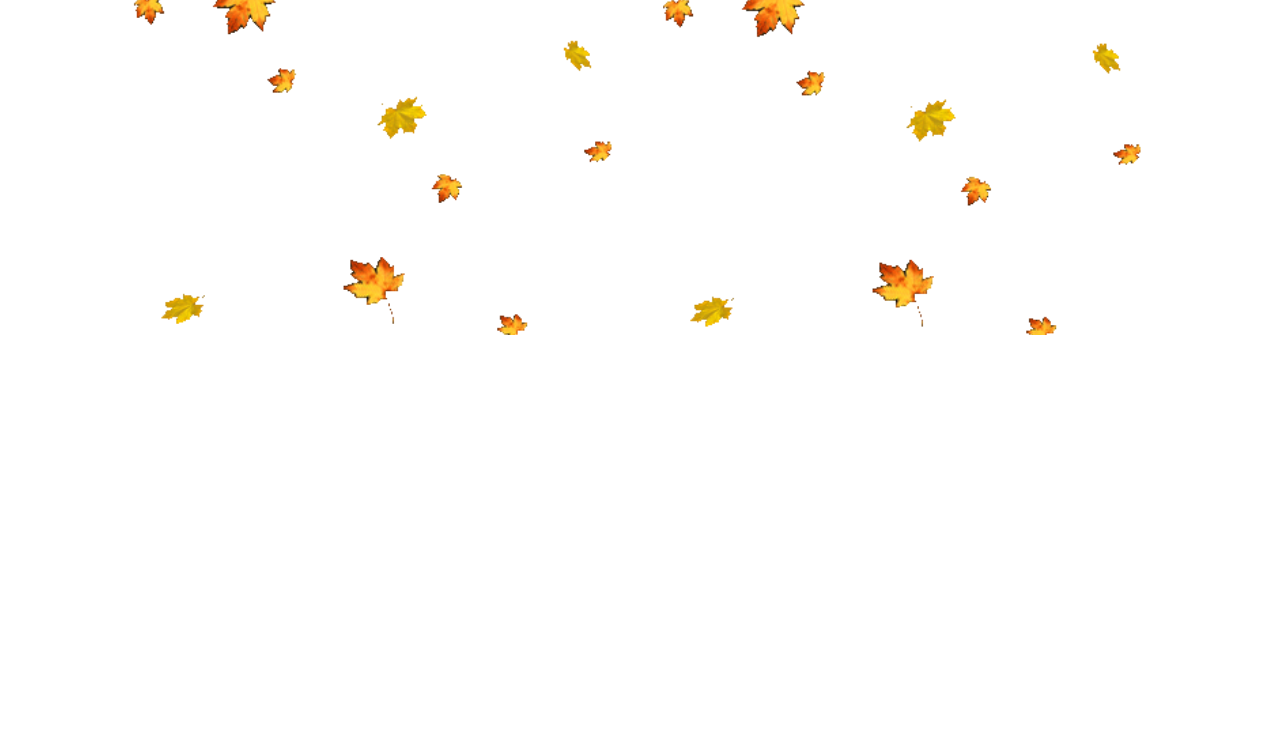
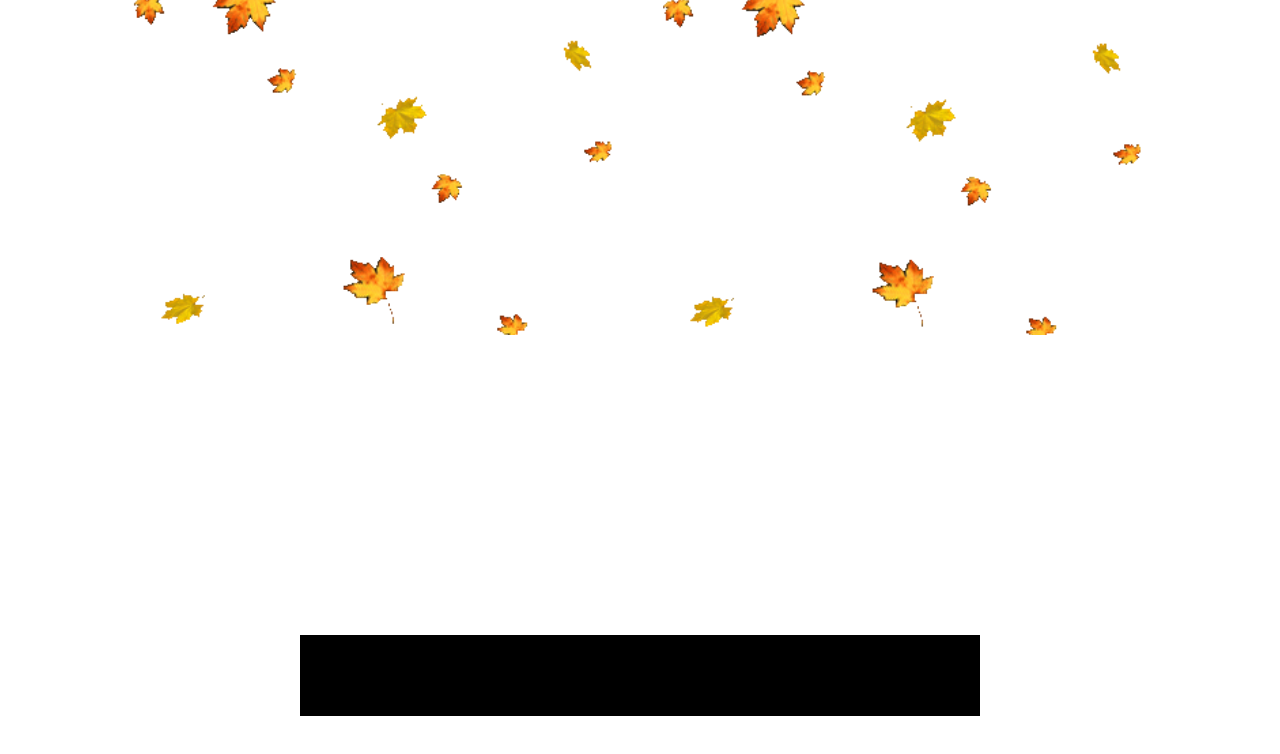
Before and after one commit to Edyylson/meuprojeto, a plain HTML site: page tesouraria/tesouraria.html in a window 1280 px wide. Shown: the part 571-1325 px from the top of the page. Before the commit the page ends 906 px from the top, so only its background shows below. Drawn offline with Linux system fonts and the light colour scheme.

Commit message:
ajustando

```diff
--- a/tesouraria/style.css
+++ b/tesouraria/style.css
@@ -102,3 +102,10 @@ h1 {
 
 
 }
+
+footer {
+  background-color: black;
+  margin: 300px;
+
+
+}
--- a/tesouraria/tesouraria.html
+++ b/tesouraria/tesouraria.html
@@ -125,4 +125,13 @@
   </div>
 
 
+  <footer>
+    <h2>Projeto sem fins lucrativo, criado por Edilson, em prol do Reino e do <br>
+      proposito.</h2>
+
+  </footer>
+
+
+</body>
+
 </html>
```
